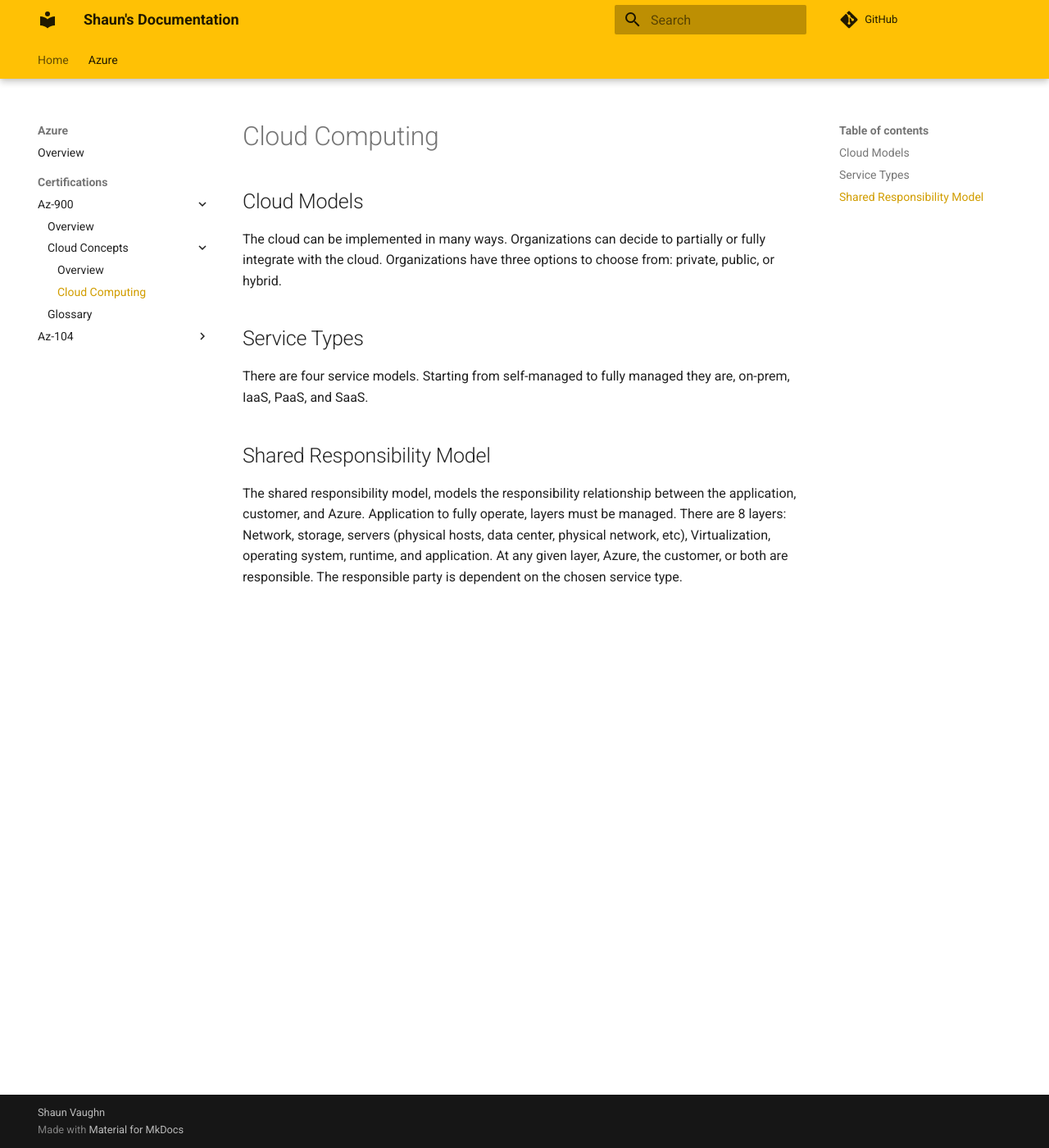
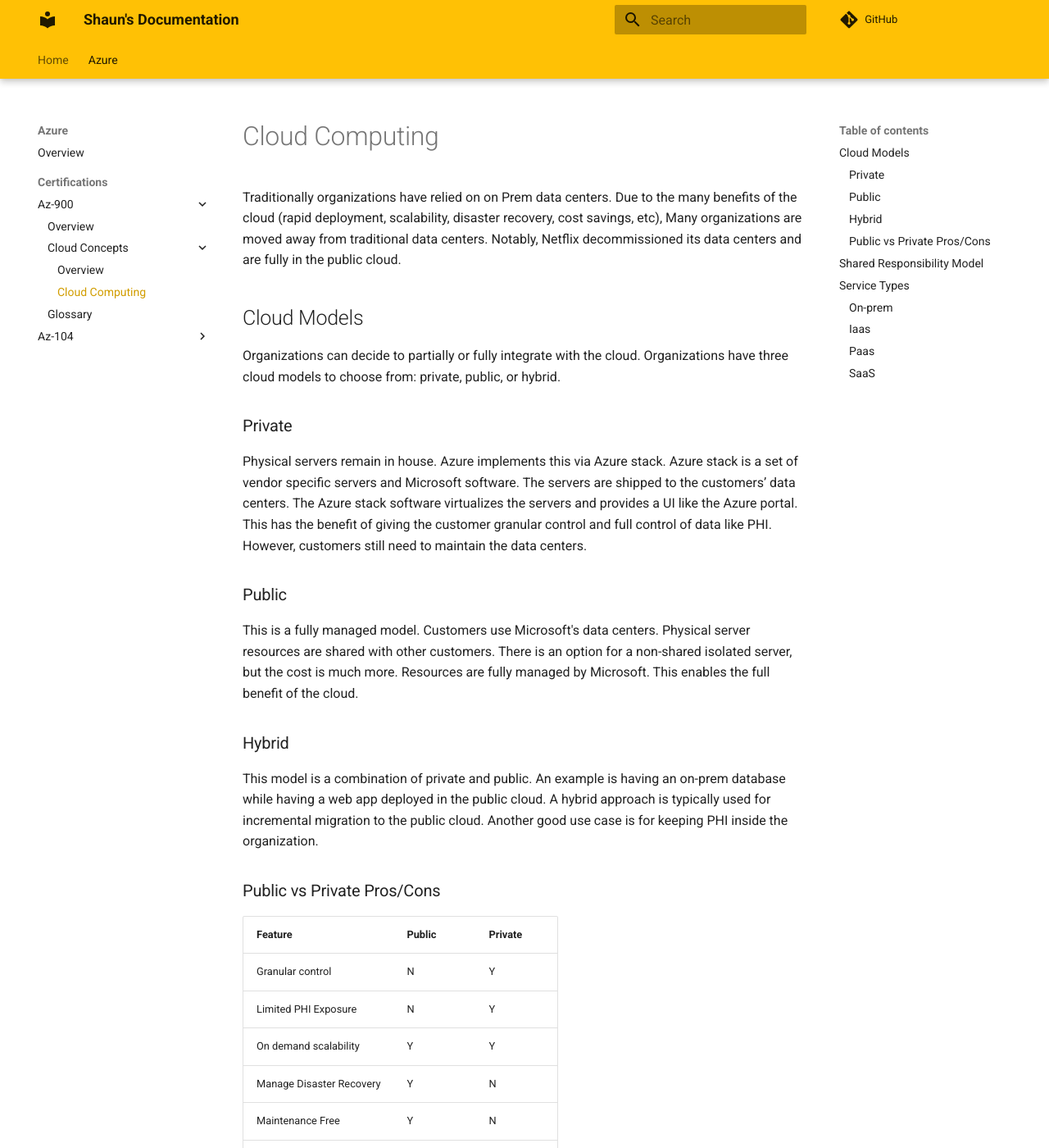
Before and after one commit to vaughnshaun/documentation, an MkDocs documentation site: the page built from docs/azure/certifications/az-900/cloud-concepts/cloud-computing.md, in a window 1280 px wide and 1400 px high. Shown: the whole window at 82% size. Built offline with MkDocs 1.6.1 and Material for MkDocs 9.7.7, drawn with Linux system fonts in a browser that asks for light colours; comment, search, counter and statistics services are not loaded; some of the changed text lies outside the part shown.

Commit message:
finish basic doc about cloud model and service types

```diff
--- a/docs/azure/certifications/az-900/cloud-concepts/cloud-computing.md
+++ b/docs/azure/certifications/az-900/cloud-concepts/cloud-computing.md
@@ -1,10 +1,44 @@
-
+Traditionally organizations have relied on on Prem data centers. Due to the many benefits of the cloud (rapid deployment, scalability, disaster recovery, cost savings, etc), Many organizations are moved away from traditional data centers. Notably, Netflix decommissioned its data centers and are fully in the public cloud.
 
 ## Cloud Models
-The cloud can be implemented in many ways. Organizations can decide to partially or fully integrate with the cloud. Organizations have three options to choose from: private, public, or hybrid.
+Organizations can decide to partially or fully integrate with the cloud. Organizations have three cloud models to choose from: private, public, or hybrid.
 
-## Service Types
-There are four service models. Starting from self-managed to fully managed they are, on-prem, IaaS, PaaS, and SaaS.
+### Private
+Physical servers remain in house. Azure implements this via Azure stack. Azure stack is a set of vendor specific servers and Microsoft software. The servers are shipped to the customers’ data centers. The Azure stack software virtualizes the servers and provides a UI like the Azure portal. This has the benefit of giving the customer granular control and full control of data like PHI. However, customers still need to maintain the data centers.
+
+### Public
+This is a fully managed model. Customers use Microsoft's data centers. Physical server resources are shared with other customers. There is an option for a non-shared isolated server, but the cost is much more. Resources are fully managed by Microsoft. This enables the full benefit of the cloud.
+
+### Hybrid
+This model is a combination of private and public. An example is having an on-prem database while having a web app deployed in the public cloud. A hybrid approach is typically used for incremental migration to the public cloud. Another good use case is for keeping PHI inside the organization.
+
+### Public vs Private Pros/Cons
+| Feature       |  Public       | Private      |
+| ------------- | ------------- | ------------- |
+| Granular control | N | Y |
+| Limited PHI Exposure | N | Y |
+| On demand scalability | Y | Y |
+| Manage Disaster Recovery | Y | N |
+| Maintenance Free | Y | N |
+| Rapid Deployment | Y | Y |
+| No Capital Expenditure | Y | N |
 
 ## Shared Responsibility Model
 The shared responsibility model, models the responsibility relationship between the application, customer, and Azure. Application to fully operate, layers must be managed. There are 8 layers: Network, storage, servers (physical hosts, data center, physical network, etc), Virtualization, operating system, runtime, and application. At any given layer, Azure, the customer, or both are responsible. The responsible party is dependent on the chosen service type.
+
+## Service Types
+There are three service models. Starting from self-managed to fully managed they are, IaaS, PaaS, and SaaS.
+
+### On-prem
+This is not a service type but it's worth talking about. On-prem is a traditional data center. Organizations are responsible for everything (maintenance, cooling, software updates, server upgrades, etc).
+
+### Iaas
+Infrastructure as a service is a service type where Azure physically hosts the data center. This is a low-level basic cloud service type. Azure handles all the server provisioning (memory, storage, and physical networking). A virtual machine is an example of IaaS resource.
+
+### Paas
+This stands for platform as a service. Azure handles things like networking, runtime, operating systems, disaster recovery, scaling, etc. With platform as a service, multiple server instances can be provisioned with little to no maintenance. App service is an example of this.
+
+Both the customer and Microsoft must ensure the security of the network. Customers should keep accounts and data secure. The network should be properly managed utilizing such concepts as network security groups.
+
+### SaaS
+Software as a service is the most high-level service type. It is fully managed. Customers should keep data and user accounts secure. An example of software as a service is PowerBI, Jira, Office 365, etc.
```
Also changed, not shown: docs/azure/certifications/az-900/overview copy.md (deleted, +0 -5 lines), docs/azure/certifications/az-900/overview.md (+5 -1 lines).
